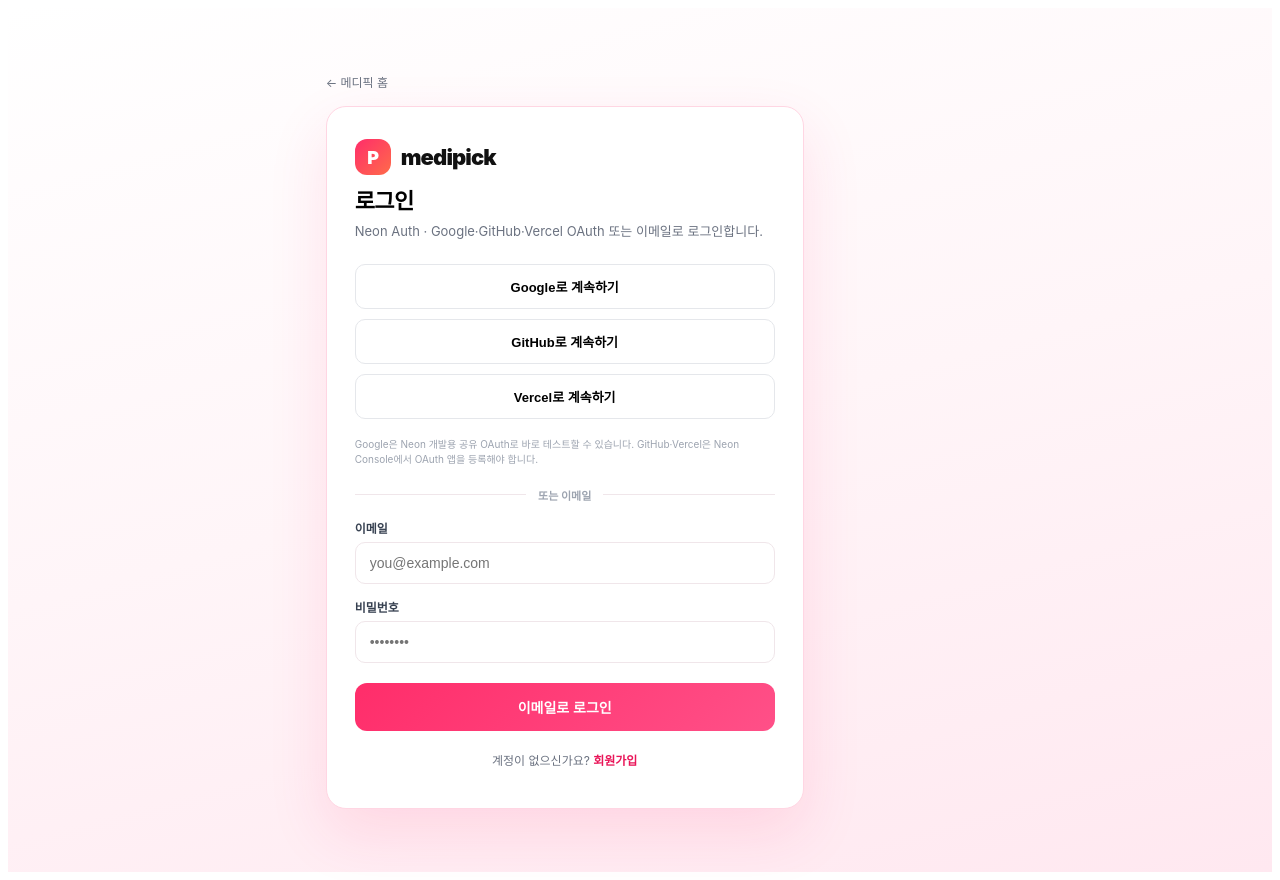
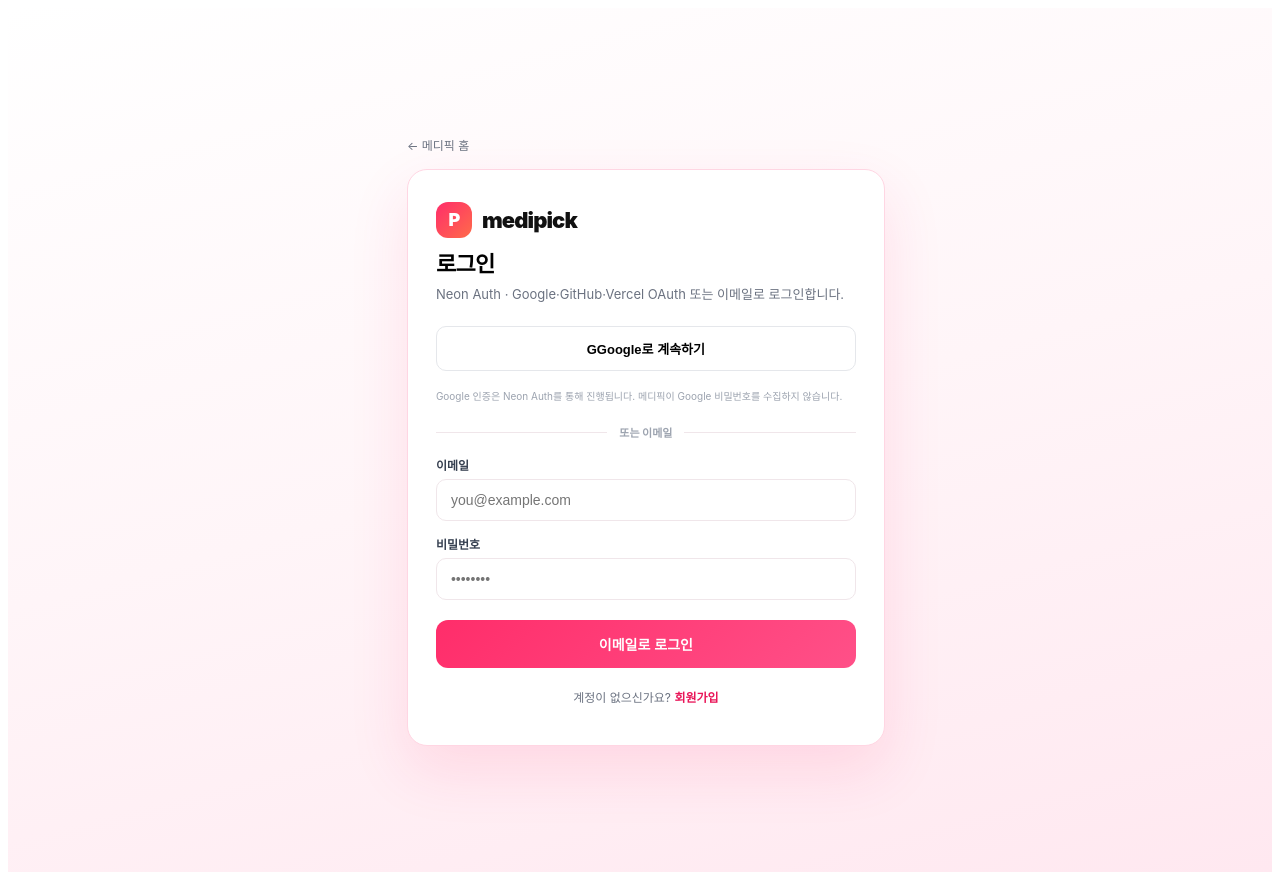
Before and after one commit to skvive/medipick, a Next.js app: page /auth/sign-in in a window 1280 px wide. Built offline with nearby package versions, Linux system fonts and the light colour scheme; no server answers.

Commit message:
feat(auth): Google-only Neon OAuth sign-in/sign-up UI

```diff
--- a/app/auth/OAuthButtons.tsx
+++ b/app/auth/OAuthButtons.tsx
@@ -3,60 +3,40 @@
 import { authClient } from '@/lib/auth/client';
 import { useState } from 'react';
 
-type Props = {
-  callbackURL?: string;
-  errorURL?: string;
-};
+type Props = { callbackURL?: string; errorURL?: string };
 
-export function OAuthButtons({ callbackURL = '/', errorURL = '/auth/sign-in' }: Props) {
-  const [busy, setBusy] = useState<string | null>(null);
-  const [err, setErr] = useState<string | null>(null);
+export function OAuthButtons({ callbackURL = '/account', errorURL = '/auth/sign-in' }: Props) {
+  const [busy, setBusy] = useState(false);
+  const [error, setError] = useState<string | null>(null);
 
-  async function social(provider: 'google' | 'github' | 'vercel') {
-    setErr(null);
-    setBusy(provider);
+  async function signInGoogle() {
+    if (busy) return;
+    setBusy(true);setError(null);
     try {
-      await authClient.signIn.social({
-        provider,
+      const response = await authClient.signIn.social({
+        provider: 'google',
         callbackURL,
         errorCallbackURL: errorURL,
       });
-    } catch (e) {
-      setErr(e instanceof Error ? e.message : 'OAuth 로그인에 실패했습니다.');
-      setBusy(null);
+      if (response?.error) {
+        setError(response.error.message || 'Google 로그인 연결을 확인해 주세요.');
+        setBusy(false);
+      }
+    } catch {
+      setError('Google 로그인 연결에 실패했습니다. 잠시 후 다시 시도해 주세요.');
+      setBusy(false);
     }
   }
 
   return (
     <div className="auth-oauth">
-      <button
-        type="button"
-        className="auth-oauth-btn google"
-        disabled={!!busy}
-        onClick={() => social('google')}
-      >
-        {busy === 'google' ? '연결 중…' : 'Google로 계속하기'}
+      <button type="button" className="auth-oauth-btn google" disabled={busy} onClick={signInGoogle} aria-busy={busy}>
+        <span className="auth-google-icon" aria-hidden="true">G</span>
+        <span>{busy ? 'Google 계정에 연결 중…' : 'Google로 계속하기'}</span>
       </button>
-      <button
-        type="button"
-        className="auth-oauth-btn github"
-        disabled={!!busy}
-        onClick={() => social('github')}
-      >
-        {busy === 'github' ? '연결 중…' : 'GitHub로 계속하기'}
-      </button>
-      <button
-        type="button"
-        className="auth-oauth-btn vercel"
-        disabled={!!busy}
-        onClick={() => social('vercel')}
-      >
-        {busy === 'vercel' ? '연결 중…' : 'Vercel로 계속하기'}
-      </button>
-      {err ? <p className="auth-error">{err}</p> : null}
+      {error ? <p className="auth-error" role="alert">{error}</p> : null}
       <p className="auth-oauth-note">
-        Google은 Neon 개발용 공유 OAuth로 바로 테스트할 수 있습니다. GitHub·Vercel은 Neon Console에서 OAuth
-        앱을 등록해야 합니다.
+        Google 인증은 Neon Auth를 통해 진행됩니다. 메디픽이 Google 비밀번호를 수집하지 않습니다.
       </p>
     </div>
   );
```
